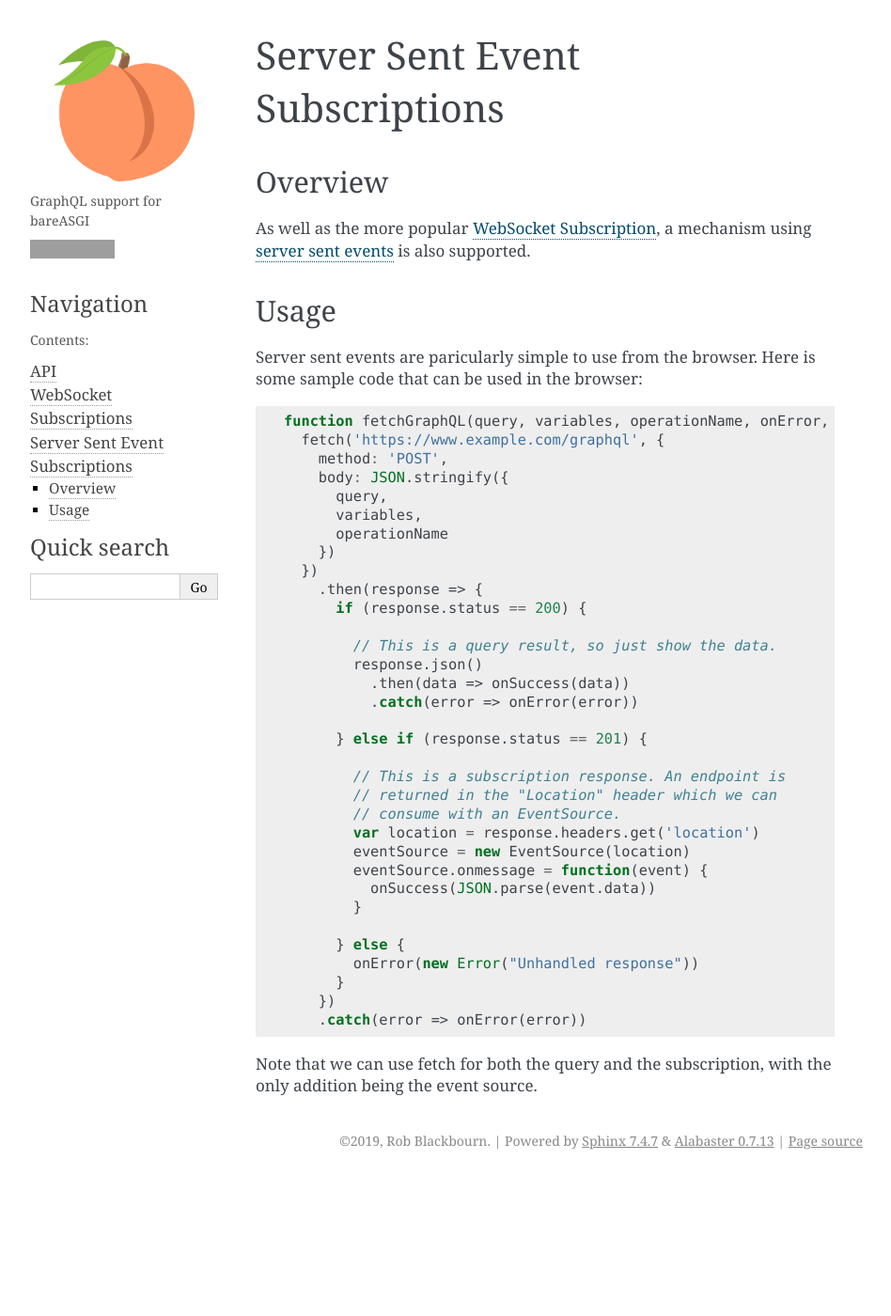
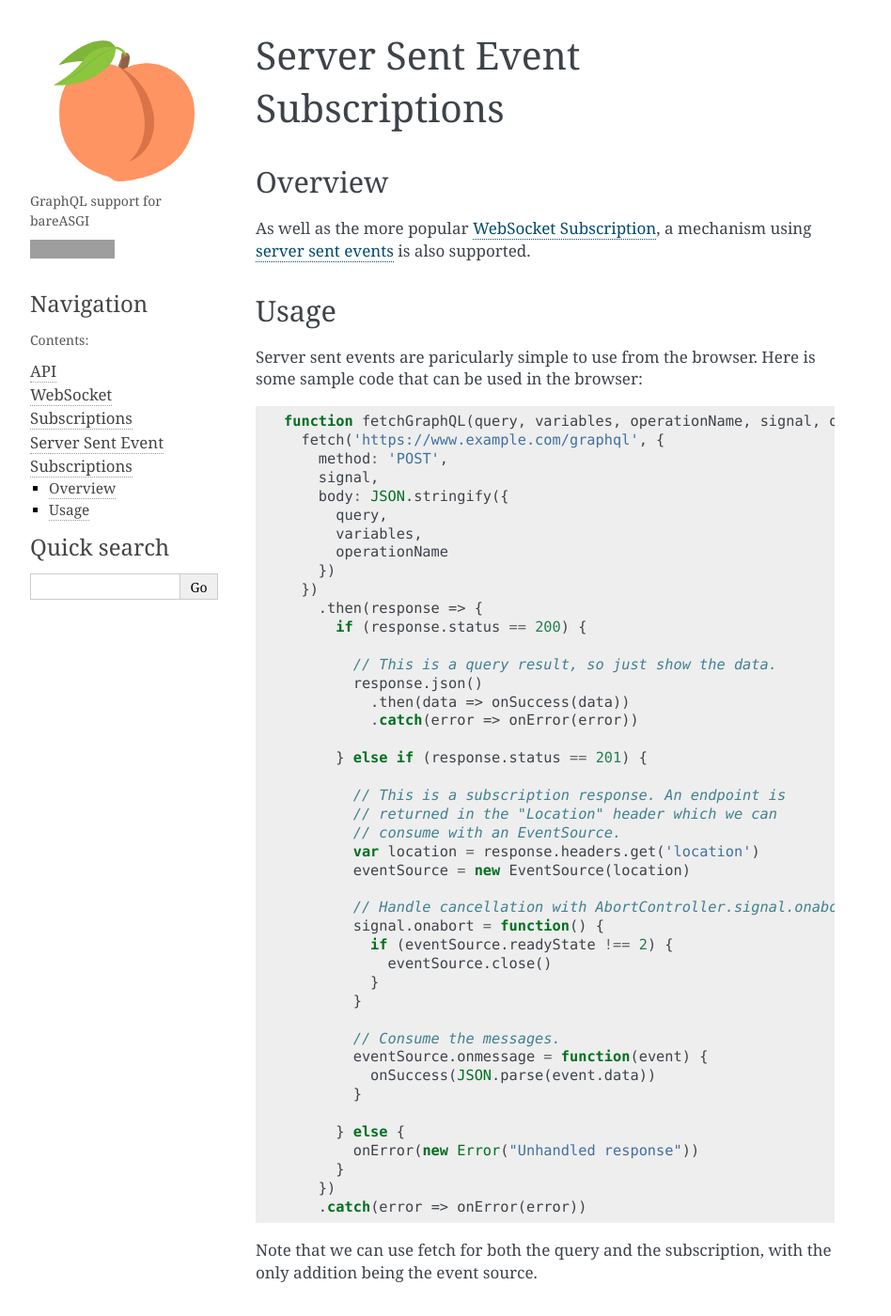
Before and after one commit to rob-blackbourn/bareASGI-graphql-next, a Sphinx documentation site: the page built from docs/sse_subscriptions.rst, in a window 1280 px wide and 1400 px high. Shown: the whole window at 94% size, without its empty margins (170-1118 px from the left). Built offline with Sphinx 7.4.7, drawn with Linux system fonts in a browser that asks for light colours; grey boxes are pictures that could not be loaded.

Commit message:
Added AbortController to the example code

```diff
--- a/docs/sse_subscriptions.rst
+++ b/docs/sse_subscriptions.rst
@@ -16,9 +16,10 @@ that can be used in the browser:
 
 .. code-block:: js
 
-    function fetchGraphQL(query, variables, operationName, onError, onSuccess) {
+    function fetchGraphQL(query, variables, operationName, signal, onError, onSuccess) {
       fetch('https://www.example.com/graphql', {
         method: 'POST',
+        signal,
         body: JSON.stringify({
           query,
           variables,
@@ -40,6 +41,15 @@ that can be used in the browser:
             // consume with an EventSource.
             var location = response.headers.get('location')
             eventSource = new EventSource(location)
+
+            // Handle cancellation with AbortController.signal.onabort
+            signal.onabort = function() {
+              if (eventSource.readyState !== 2) {
+                eventSource.close()
+              }
+            }
+
+            // Consume the messages.
             eventSource.onmessage = function(event) {
               onSuccess(JSON.parse(event.data))
             }
```
